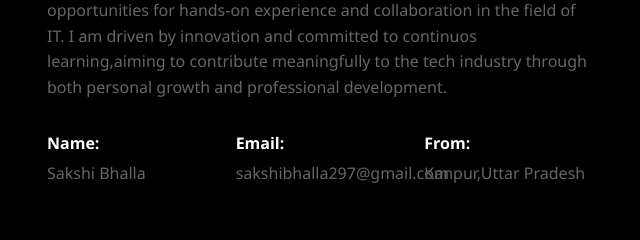
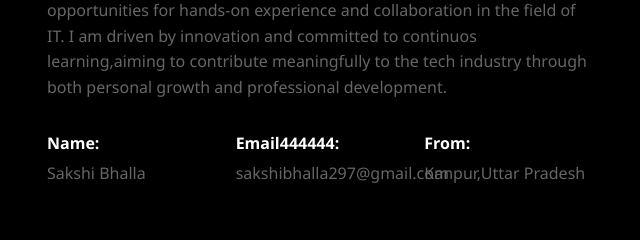
Before and after one commit to sakshi-bhalla150/MyPortfolio, a plain HTML site: page index.html in a window 1280 px wide. Shown: the part 840-1080 px from the top of the page, 608-1248 px from the left. Drawn offline with Linux system fonts and the light colour scheme.

Commit message:
pehli commit

```diff
--- a/index.html
+++ b/index.html
@@ -68,7 +68,7 @@
                             <p>Sakshi Bhalla</p>
                         </div>
                         <div>
-                            <span>Email:</span>
+                            <span>Email444444:</span>
                             <p>sakshibhalla297@gmail.com</p>
                         </div>
                         <div>
```
